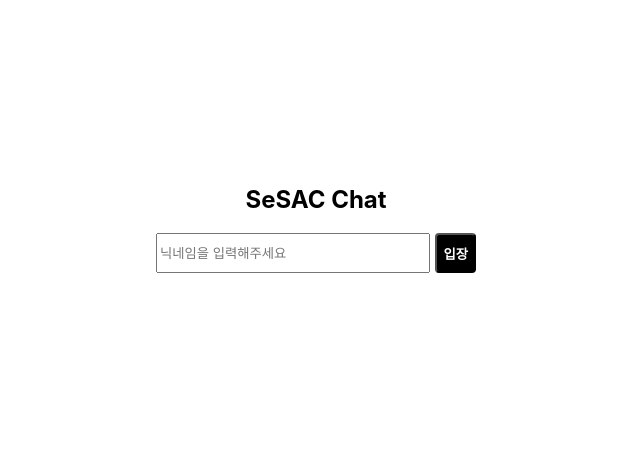
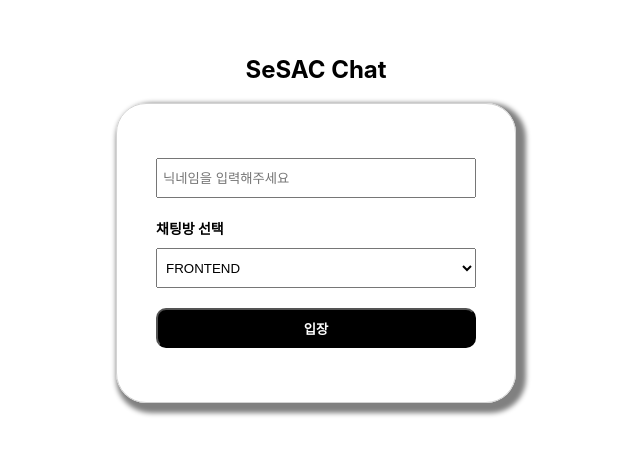
Before and after one commit to Aru428/chat, a React (Create React App) app in the folder frontend/: page / in a window 1280 px wide. Shown: the part 181-636 px from the top of the page, without its empty margins (324-964 px from the left). Built offline with nearby package versions, Linux system fonts and the light colour scheme.

Commit message:
design: 닉네임, 채팅방 입력 UI

```diff
--- a/frontend/src/components/Chatting.js
+++ b/frontend/src/components/Chatting.js
@@ -104,8 +104,8 @@ export default function Chatting() {
           <div></div>
           {/* <div>{userId}님 환영합니다.</div> */}
           <div className="chat-nav">
-            <button>back</button>
-            <p>Chat A</p>
+            <button>나가기</button>
+            <p>채팅방 이름</p>
           </div>
           <div className="chat-container">
             {chatList.map((chat, i) => {
@@ -129,13 +129,21 @@ export default function Chatting() {
         </>
       ) : (
         <>
-          <div className="input-container input-entry">
+          <div className="entry-container ">
             <input
               type="text"
               placeholder="닉네임을 입력해주세요"
               value={userIdInput}
               onChange={(e) => setUserIdInput(e.target.value)}
             />
+            <br />
+            <div>채팅방 선택</div>
+            <select>
+              <option value="frontend">FRONTEND</option>
+              <option value="backend">BACKEND</option>
+              <option value="fullstack">FULLSTACK</option>
+            </select>
+            <br />
             <button onClick={entryChat}>입장</button>
           </div>
         </>
--- a/frontend/src/styles/chat.css
+++ b/frontend/src/styles/chat.css
@@ -17,7 +17,7 @@
 
 .chat-nav > button {
   margin-left: 10px;
-  margin-right: 90px;
+  margin-right: 10px;
 }
 
 .chat-container {
@@ -58,6 +58,25 @@
   margin-top: 10px;
 }
 
+.entry-container {
+  width: 400px;
+  height: 300px;
+  border: 1px solid lightgray;
+  border-radius: 30px;
+  display: flex;
+  flex-direction: column;
+  justify-content: center;
+  align-items: center;
+  box-shadow: 5px 5px 5px 5px gray;
+}
+
+.entry-container > input,
+.entry-container > select {
+  width: 320px;
+  height: 40px;
+  padding-left: 5px;
+}
+
 .input-container {
   width: 320px;
   display: flex;
@@ -68,17 +87,18 @@
   flex-grow: 1;
 }
 
-.input-entry {
+.entry-container > button {
+  width: 320px;
   height: 40px;
-}
-
-.input-entry > input {
-  margin-right: 5px;
-}
-
-.input-entry > button {
   background-color: black;
   color: white;
   font-weight: bold;
-  border-radius: 10%;
+  border-radius: 10px;
 }
+
+.entry-container > div {
+  width: 320px;
+  height: 30px;
+  font-size: 14px;
+  font-weight: bold;
+}
```
